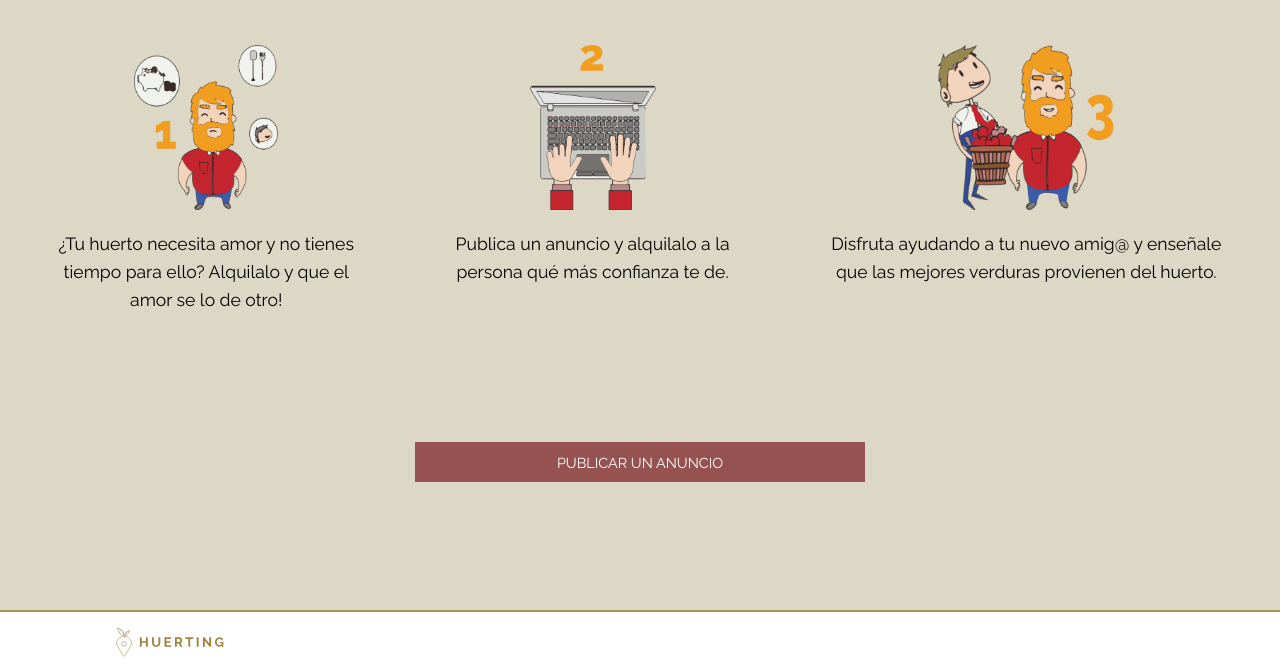
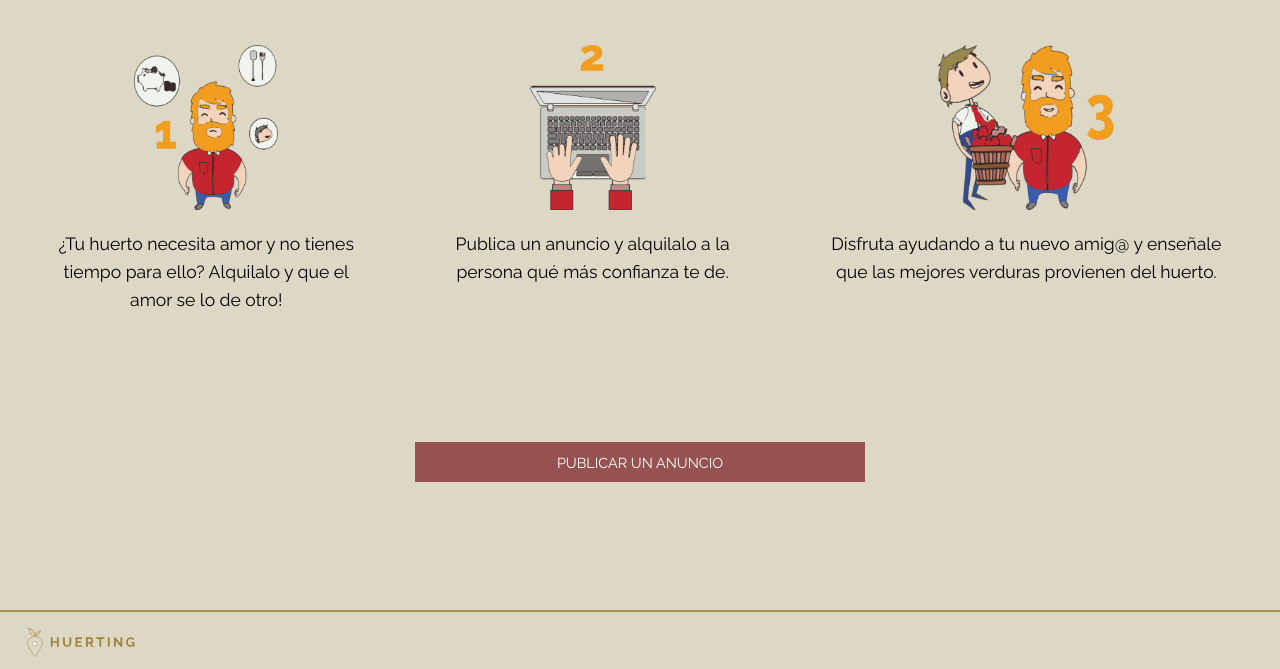
Before and after one commit to Huerting/Huerting, a plain HTML site: page index.html in a window 1280 px wide. Shown: the part 1666-2335 px from the top of the page. Drawn offline with nearby package versions, Linux system fonts and the light colour scheme.

Commit message:
Update index.html

```diff
--- a/index.html
+++ b/index.html
@@ -6,7 +6,6 @@
   <meta http-equiv="X-UA-Compatible" content="IE=edge">
   <meta name="viewport" content="width=device-width, initial-scale=1, maximum-scale=620px">
   <title>Huerting</title>
-  <link rel="stylesheet" type="text/css" href="css/footer.css">
   <link rel="stylesheet" type="text/css" href="css/header.css">
   <link rel="stylesheet" type="text/css" href="css/index.css">
   <link href='https://fonts.googleapis.com/css?family=Raleway:400,300,700,300italic|Roboto+Slab' rel='stylesheet' type='text/css'>
```
